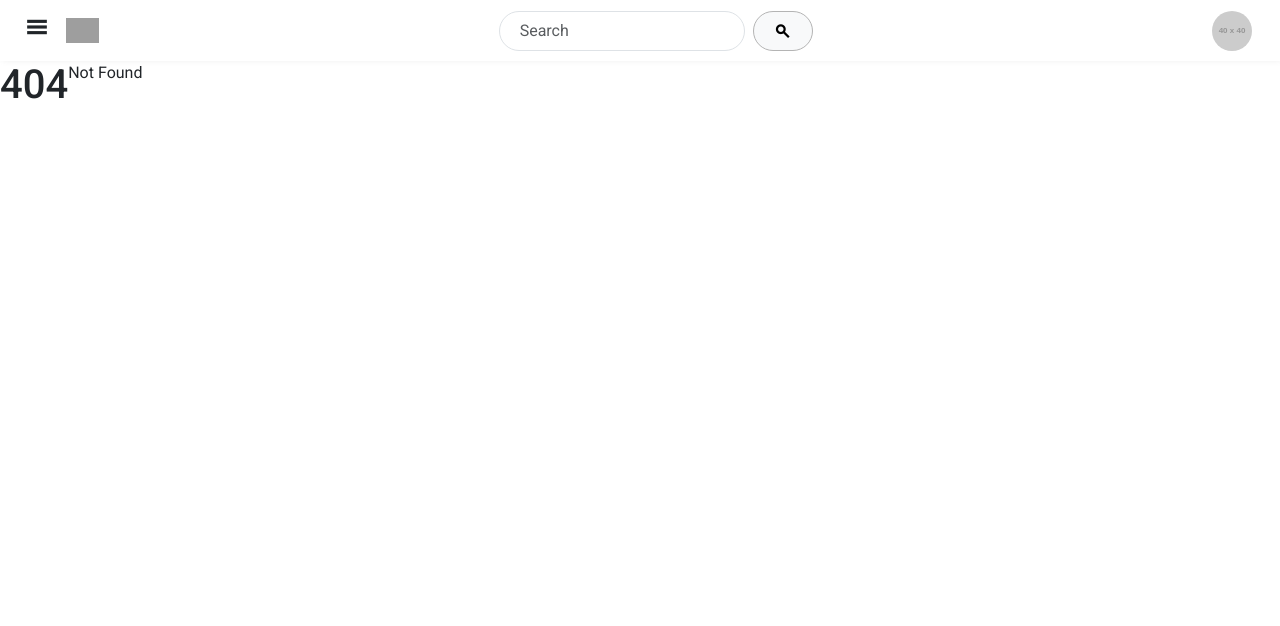
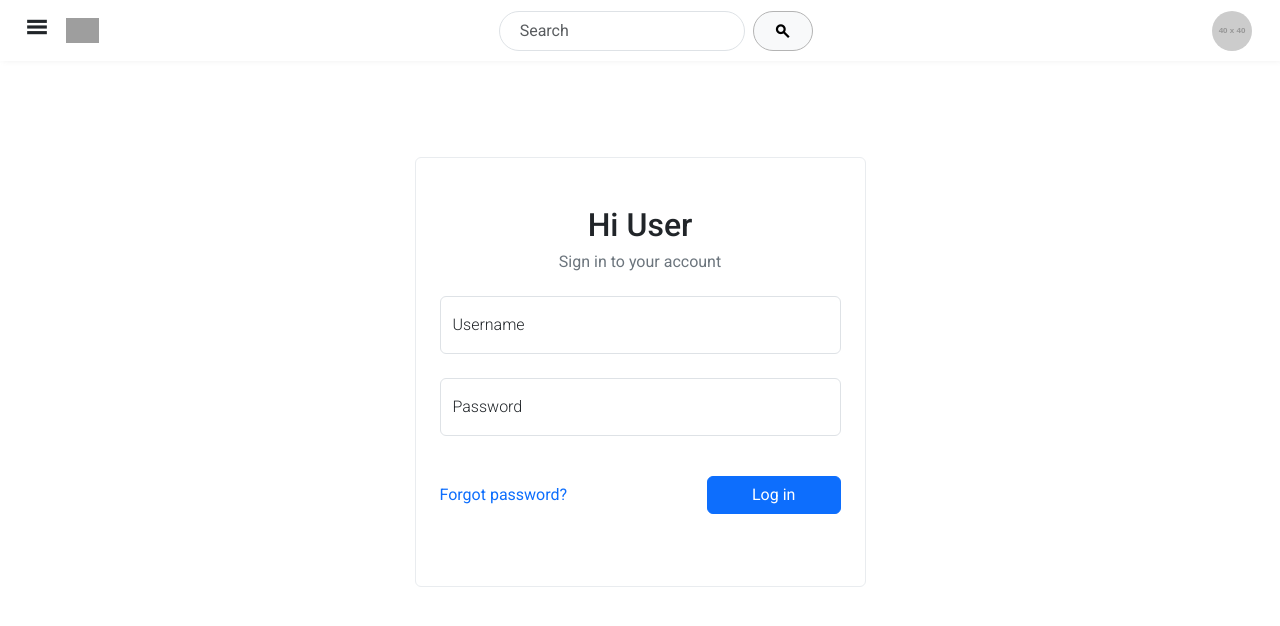
Before and after one commit to Auyxs/YouTube-clone, a SvelteKit app: page /login in a window 1280 px wide. Before the commit this address had no page. Shown: the top 626 px of the page. Built offline with nearby package versions, Linux system fonts and the light colour scheme; grey boxes are pictures that could not be loaded.

Commit message:
add login page

```diff
--- /dev/null
+++ b/src/routes/login/+page.svelte
@@ -0,0 +1,39 @@
+
+
+<div class="container">
+  <div class="row justify-content-center py-5">
+    <div class="col-10 col-md-8 col-lg-6 col-xl-5 col-xxl-4 mt-5">
+      <div class="card border border-light-subtle rounded">
+        <div class="card-body p-4 py-5">
+
+          <h2 class="text-center">Hi User</h2>
+          <h4 class="fs-6 fw-normal text-center text-secondary mb-4">Sign in to your account</h4>
+
+          <form action="#!" class="">
+            <div class="row gy-2 overflow-hidden">
+              <div class="col-12">
+                <div class="form-floating mb-3">
+                  <input type="text" class="form-control" name="username" id="username" placeholder="" required>
+                  <label for="username " class="form-label fw-light">Username</label>
+                </div>
+              </div>
+              <div class="col-12">
+                <div class="form-floating mb-3">
+                  <input type="password" class="form-control" name="password" id="password" value="" placeholder="" required>
+                  <label for="password" class="form-label fw-light">Password</label>
+                </div>
+              </div>
+
+              <div class="d-flex justify-content-between align-items-center my-4">
+                <a href="/login" class="text-decoration-none link-primary">Forgot password?</a>
+                <button class="btn btn-primary col-4" type="submit">Log in</button>
+              </div>
+            </div>
+          </form>
+
+
+        </div>
+      </div>
+    </div>
+  </div>
+</div>
```
